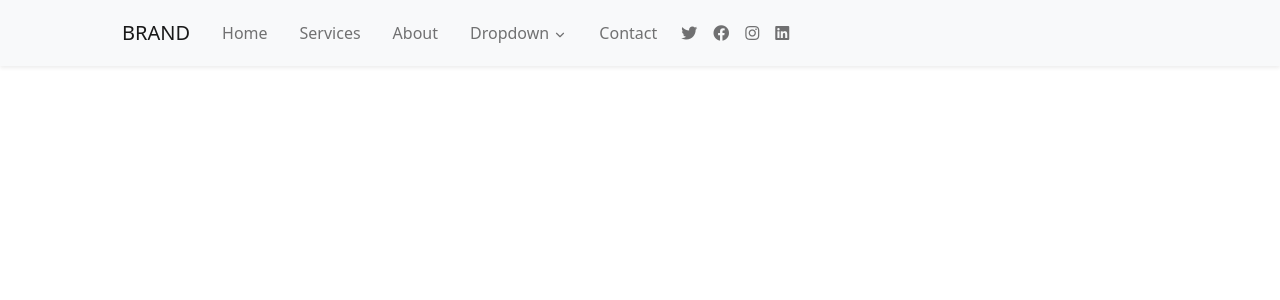
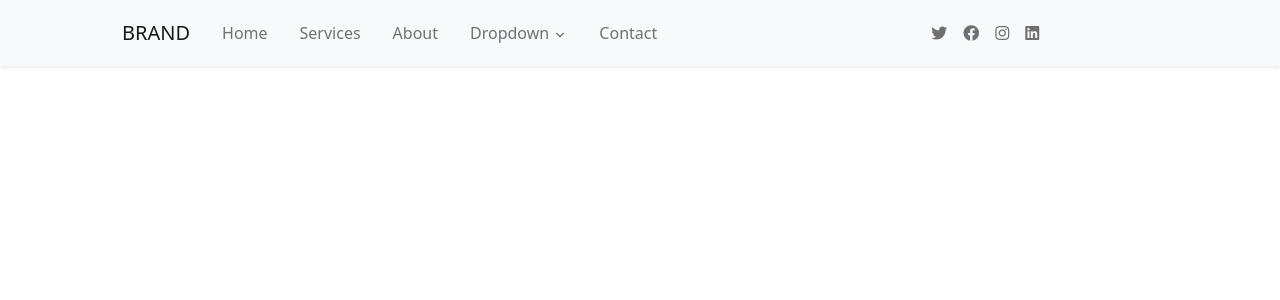
Before and after one commit to IanMalobaMwakha/AppliVault, a Python web app: template applivault/core/templates/core/base.html in a window 1280 px wide. Shown: the top 300 px of the page. Run offline with Jinja, Linux system fonts and the light colour scheme; the template is opened without the code that fills it, so the values that code supplies are empty.

Commit message:
modified:   applivault/core/templates/core/base.html

```diff
--- a/applivault/core/templates/core/base.html
+++ b/applivault/core/templates/core/base.html
@@ -28,6 +28,18 @@
         .icon-width {
             width: 2rem;
         }
+        /* Default margin for larger screens */
+        .social-media-items {
+            margin-left: 250px;
+        }
+
+        /* Media query for smaller screens (e.g., phones) */
+        @media (max-width: 768px) {
+            .social-media-items {
+                margin-left: 0; /* Reset margin to zero for smaller screens */
+            }
+        }
+
     </style>
 
     <script>
@@ -112,7 +124,7 @@
                 </ul>
 
                 <!-- Inside your <nav> element -->
-                  <ul class="navbar-nav ml-auto mt-3 mt-lg-0">
+                  <ul class="social-media-items navbar-nav ml-auto mt-3 mt-lg-0">
                     <li class="nav-item">
                         <a class="nav-link" href="#">
                             <i class="fab fa-twitter"></i>
@@ -138,10 +150,6 @@
                         </a>
                     </li>
                 </ul>
-
-
-
-
             </div>
         </div>
     </nav>
```
